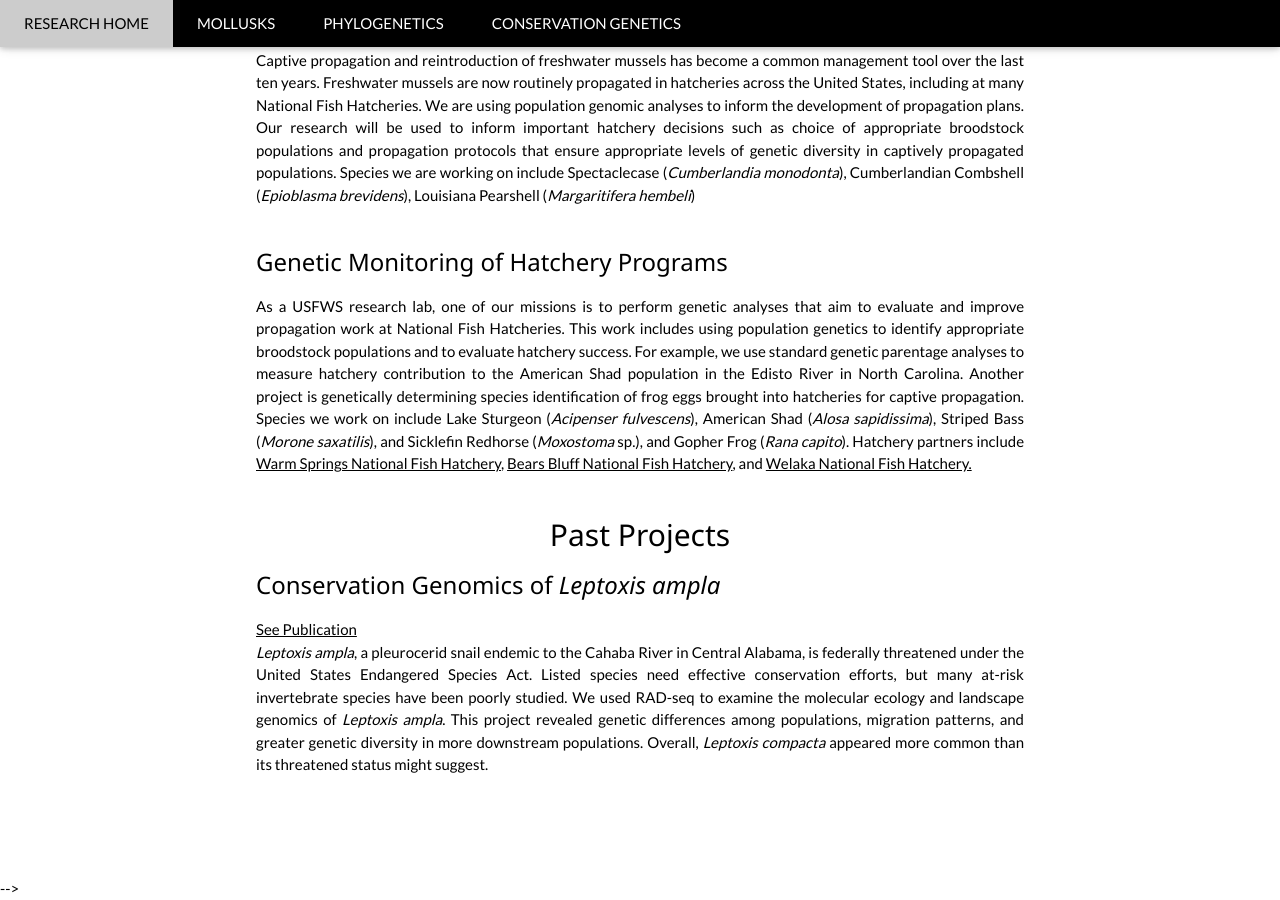
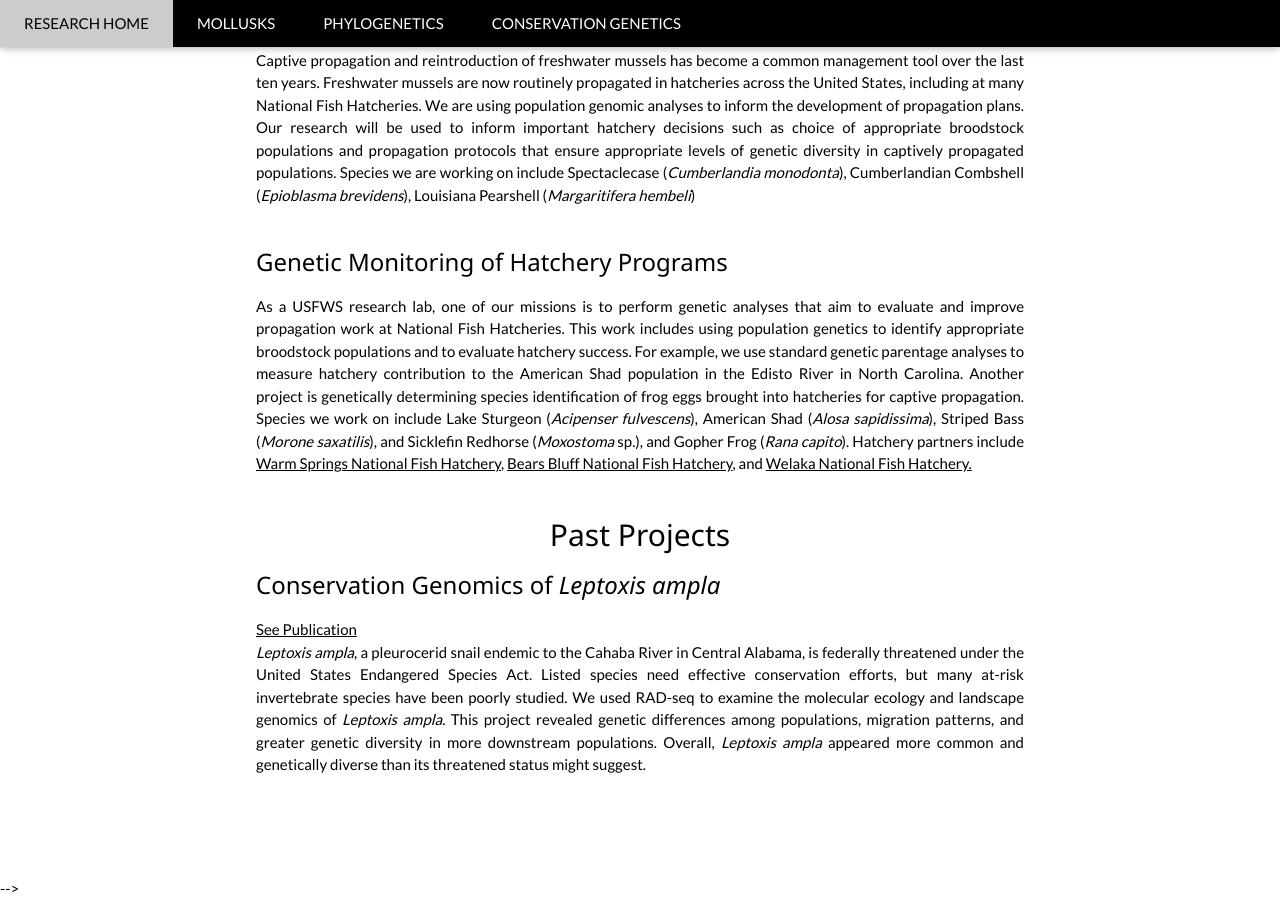
Before and after one commit to NathanWhelan/nathanwhelan.github.io, a Jekyll site: the page projects/conservationGenetics.html, which Jekyll copies as it is, in a window 1280 px wide and 900 px high, scrolled down 757 px. Built offline with Jekyll 4.4.1, drawn with Linux system fonts in a browser that asks for light colours.

Commit message:
Update conservationGenetics.html

```diff
--- a/projects/conservationGenetics.html
+++ b/projects/conservationGenetics.html
@@ -50,7 +50,7 @@ body {font-family: "Lato", sans-serif}
 
     <h2 class=”w3-justify”>Past Projects</h2>
     <h3 class="w3-justify">Conservation Genomics of <i>Leptoxis ampla</i></h3>
-    <p class="w3-justify"><a href=”https://github.com/NathanWhelan/nathanwhelan.github.io/blob/master/assests/Whelan_et_al_2019.pdf>See Publication</a></br><i>Leptoxis ampla</i>, a pleurocerid snail endemic to the Cahaba River in Central Alabama, is federally threatened under the United States Endangered Species Act. Listed species need effective conservation efforts, but many at-risk invertebrate species have been poorly studied. We used RAD-seq to examine the molecular ecology and landscape genomics of <i>Leptoxis ampla</i>. This project revealed genetic differences among populations, migration patterns, and greater genetic diversity in more downstream populations. Overall, <i>Leptoxis compacta</i> appeared more common than its threatened status might suggest. </br></br></p>
+    <p class="w3-justify"><a href=”https://github.com/NathanWhelan/nathanwhelan.github.io/blob/master/assests/Whelan_et_al_2019.pdf>See Publication</a></br><i>Leptoxis ampla</i>, a pleurocerid snail endemic to the Cahaba River in Central Alabama, is federally threatened under the United States Endangered Species Act. Listed species need effective conservation efforts, but many at-risk invertebrate species have been poorly studied. We used RAD-seq to examine the molecular ecology and landscape genomics of <i>Leptoxis ampla</i>. This project revealed genetic differences among populations, migration patterns, and greater genetic diversity in more downstream populations. Overall, <i>Leptoxis ampla</i> appeared more common and genetically diverse than its threatened status might suggest. </br></br></p>
 
 </div>
     </div>
```
